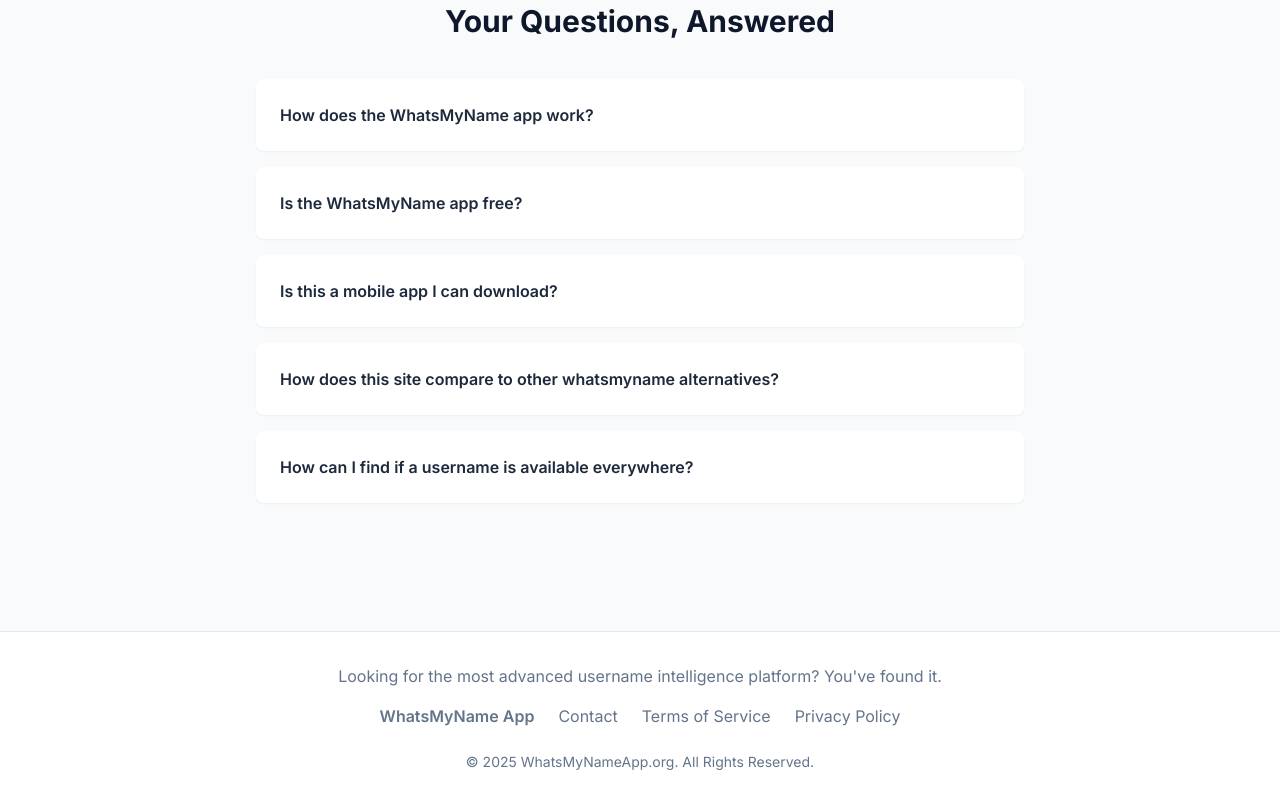
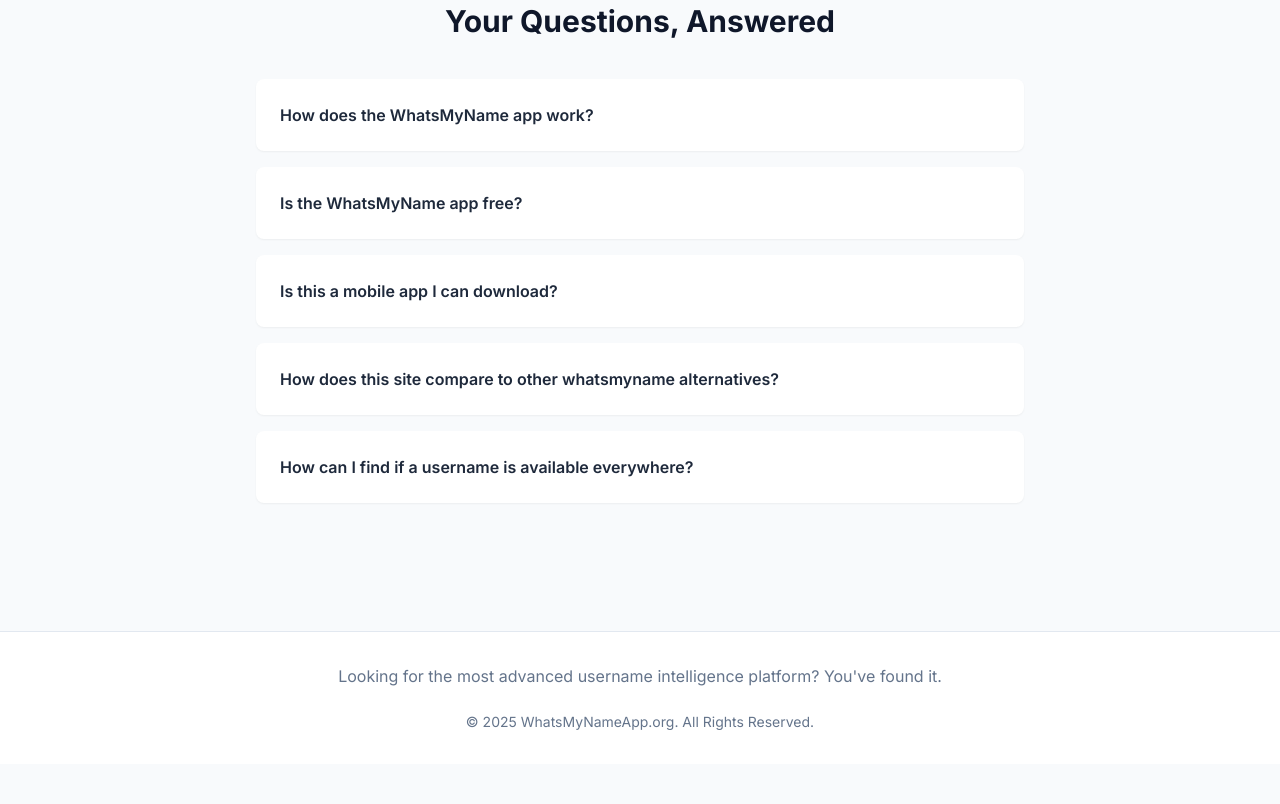
Before and after one commit to discoverprofile/whatsmynameapp, a plain HTML site: page index.html in a window 1280 px wide. Shown: the part 1787-2591 px from the top of the page. After the commit the page ends 2551 px from the top, so only its background shows below. Drawn offline with nearby package versions, Linux system fonts and the light colour scheme.

Commit message:
delete footer links

```diff
--- a/index.html
+++ b/index.html
@@ -275,12 +275,6 @@
     <footer class="bg-white dark:bg-slate-800 border-t border-slate-200 dark:border-slate-700 py-8 px-4">
         <div class="container mx-auto text-center text-slate-500 dark:text-slate-400">
             <p class="mb-4">Looking for the most advanced username intelligence platform? You've found it.</p>
-            <div class="flex justify-center items-center space-x-6">
-                 <a href="http://whatsmynameapp.org" class="hover:text-indigo-600 dark:hover:text-indigo-400 font-semibold">WhatsMyName App</a>
-                 <a href="#" class="hover:text-indigo-600 dark:hover:text-indigo-400">Contact</a>
-                 <a href="#" class="hover:text-indigo-600 dark:hover:text-indigo-400">Terms of Service</a>
-                 <a href="#" class="hover:text-indigo-600 dark:hover:text-indigo-400">Privacy Policy</a>
-            </div>
             <p class="mt-6 text-sm">&copy; 2025 WhatsMyNameApp.org. All Rights Reserved.</p>
         </div>
     </footer>
```
